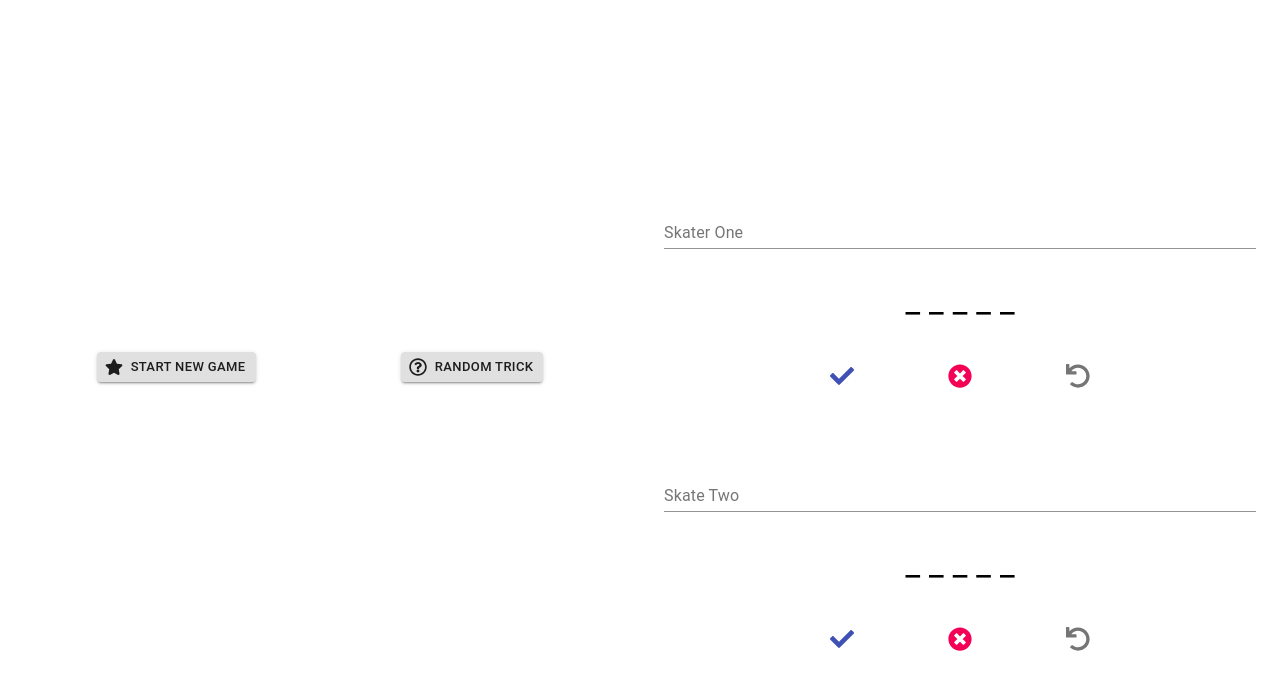
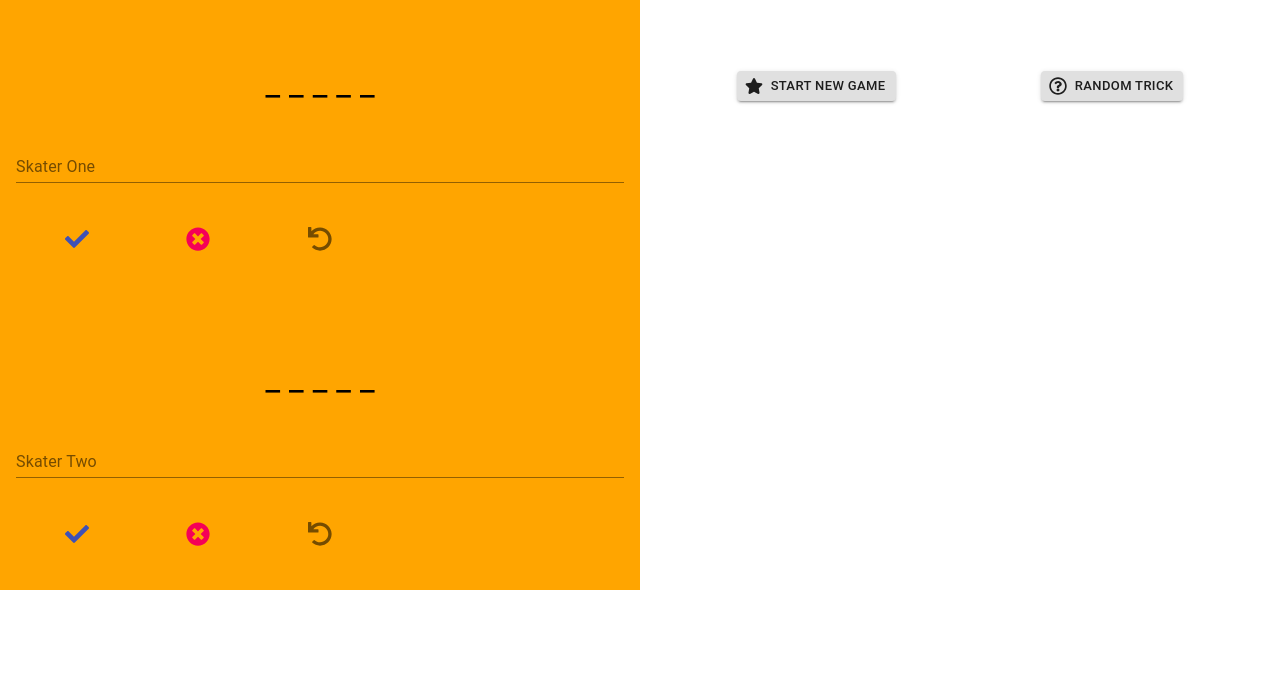
Before and after one commit to daryllcapistrano/skate-referee, a React (Create React App) app: page / in a window 1280 px wide. Shown: the top 690 px of the page. Built offline with nearby package versions, Linux system fonts and the light colour scheme.

Commit message:
add success and error toasts for tricks landed and missed

```diff
--- a/package.json
+++ b/package.json
@@ -11,6 +11,7 @@
     "react-dom": "^17.0.1",
     "react-icons": "^4.2.0",
     "react-scripts": "4.0.2",
+    "react-toastify": "^7.0.3",
     "web-vitals": "^1.1.0"
   },
   "scripts": {
--- a/src/App.js
+++ b/src/App.js
@@ -1,11 +1,27 @@
 // import "./App.css";
 // import Header from "./components/Header";
 import { Gameboard } from "./components/Displays";
+import { ToastContainer } from "react-toastify";
+
+import "react-toastify/dist/ReactToastify.css";
+// minified version is also included
+// import 'react-toastify/dist/ReactToastify.min.css';
 
 function App() {
   return (
     <div>
       {/* <Header /> */}
+      <ToastContainer
+        position="top-center"
+        autoClose={2500}
+        hideProgressBar={false}
+        newestOnTop={false}
+        closeOnClick
+        rtl={false}
+        pauseOnFocusLoss
+        draggable
+        pauseOnHover
+      />
       <Gameboard />
     </div>
   );
--- a/src/components/Displays/Gameboard.js
+++ b/src/components/Displays/Gameboard.js
@@ -8,6 +8,8 @@ import {
   TextField,
 } from "@material-ui/core";
 import { makeStyles } from "@material-ui/core/styles";
+// import { toast } from "react-toastify";
+import { NotifyLanded, NotifyBailed } from "../ToastNotifications/toastOptions";
 import { Scoreboard } from "./index";
 import { trick, stance } from "../../data/tricks";
 
@@ -23,8 +25,19 @@ export default function Gameboard() {
   const [playerOne, setPlayerOne] = useState(0);
   const [playerTwo, setPlayerTwo] = useState(0);
   const [disabled, setDisabled] = useState(false);
-  const [playerTurn, setPlayerTurn] = useState("playerOne");
+  // const [playerTurn, setPlayerTurn] = useState("playerOne");
   const [suggestedTrick, setSuggestedTrick] = useState(" ");
+
+  // const notify = () =>
+  //   toast("Sick! You Landed It!", {
+  //     position: "top-center",
+  //     autoClose: 2500,
+  //     hideProgressBar: false,
+  //     closeOnClick: true,
+  //     pauseOnHover: true,
+  //     draggable: true,
+  //     progress: undefined,
+  //   });
 
   function GetTrickSuggestion() {
     let getRandomTrick = Math.floor(Math.random() * trick.length);
@@ -34,7 +47,7 @@ export default function Gameboard() {
   }
 
   const landedTrick = () => {
-    console.log("congrats u landed it");
+    NotifyLanded();
     return null;
   };
 
@@ -51,8 +64,7 @@ export default function Gameboard() {
       console.log("PLAYER 1 LOST");
     } else {
       setPlayerOne(playerOne + 1);
-      setPlayerTurn("playerTwo");
-      console.log(playerTurn);
+      NotifyBailed();
     }
   };
   const missedPlayerTwo = () => {
@@ -62,7 +74,7 @@ export default function Gameboard() {
       console.log("PLAYER 2 LOST");
     } else {
       setPlayerTwo(playerTwo + 1);
-      setPlayerTurn("playerOne");
+      NotifyBailed();
     }
   };
 
@@ -95,44 +107,15 @@ export default function Gameboard() {
         justify="center"
         alignItems="center"
       >
-        <Grid item xs={12} sm={6}>
-          <Container>
-            <div style={{ display: `flex`, justifyContent: `space-around` }}>
-              <Button
-                color="default"
-                variant="contained"
-                onClick={resetGame}
-                startIcon={<FaStar />}
-                size="small"
-              >
-                Start New Game
-              </Button>
-              <Button
-                color="default"
-                variant="contained"
-                onClick={GetTrickSuggestion}
-                startIcon={<FaRegQuestionCircle />}
-                size="small"
-              >
-                Random Trick
-              </Button>
-            </div>
-            <div
-              style={{ height: `50px`, textAlign: `center`, marginTop: `1em` }}
-            >
-              {suggestedTrick}
-            </div>
-          </Container>
-        </Grid>
-        <Grid item xs={12} sm={6}>
+        <Grid item className={styles.gridItem} xs={12} sm={6}>
           <Container className={styles.container}>
+            <Scoreboard playerOne={playerOne} />
             <TextField
               id="player-one"
               label="Skater One"
               placeholder="enter name"
               fullWidth={true}
             />
-            <Scoreboard playerOne={playerOne} />
             <div className={styles.buttonWrapper}>
               <IconButton
                 color="primary"
@@ -160,14 +143,13 @@ export default function Gameboard() {
             </div>
           </Container>
           <Container className={styles.container}>
+            <Scoreboard playerTwo={playerTwo} />
             <TextField
               id="player-two"
-              label="Skate Two"
+              label="Skater Two"
               placeholder="enter name"
               fullWidth={true}
             />
-
-            <Scoreboard playerTwo={playerTwo} />
             <Box className={styles.buttonWrapper}>
               <IconButton
                 color="primary"
@@ -195,6 +177,35 @@ export default function Gameboard() {
             </Box>
           </Container>
         </Grid>
+        <Grid item className={styles.gridItem} xs={12} sm={6}>
+          <Container>
+            <div
+              style={{ height: `50px`, textAlign: `center`, marginTop: `1em` }}
+            >
+              {suggestedTrick}
+            </div>
+            <div style={{ display: `flex`, justifyContent: `space-around` }}>
+              <Button
+                color="default"
+                variant="contained"
+                onClick={resetGame}
+                startIcon={<FaStar />}
+                size="small"
+              >
+                Start New Game
+              </Button>
+              <Button
+                color="default"
+                variant="contained"
+                onClick={GetTrickSuggestion}
+                startIcon={<FaRegQuestionCircle />}
+                size="small"
+              >
+                Random Trick
+              </Button>
+            </div>
+          </Container>
+        </Grid>
       </Grid>
     </Container>
   );
@@ -207,22 +218,18 @@ const useStyles = makeStyles({
   buttonWrapper: {
     display: `flex`,
     justifyContent: `space-around`,
-    margin: `0 auto`,
+    marginTop: `2em`,
     width: `60%`,
   },
   gridContainer: {
     height: "100%",
     minHeight: "100vh",
   },
+  gridItem: {
+    alignSelf: `baseline`,
+  },
   container: {
-    marginTop: `4em`,
-  },
-  card: {
-    display: "flex",
-    flexDirection: "column",
-    justifyContent: "space-evenly",
-    textAlign: "center",
-    margin: "0 auto",
-    padding: "1em",
+    backgroundColor: `orange`,
+    padding: `2em 1em`,
   },
 });
--- /dev/null
+++ b/src/components/ToastNotifications/toastOptions.js
@@ -0,0 +1,23 @@
+import { toast } from "react-toastify";
+
+export const NotifyLanded = () =>
+  toast.success("Sick! You Landed It!", {
+    position: "top-center",
+    autoClose: 2500,
+    hideProgressBar: false,
+    closeOnClick: true,
+    pauseOnHover: true,
+    draggable: true,
+    progress: undefined,
+  });
+
+export const NotifyBailed = () =>
+  toast.error("Bummer! You Bailed It!", {
+    position: "top-center",
+    autoClose: 2500,
+    hideProgressBar: false,
+    closeOnClick: true,
+    pauseOnHover: true,
+    draggable: true,
+    progress: undefined,
+  });
```
Also changed, not shown: 1 other file (tests, documents, lock files or other folders).
